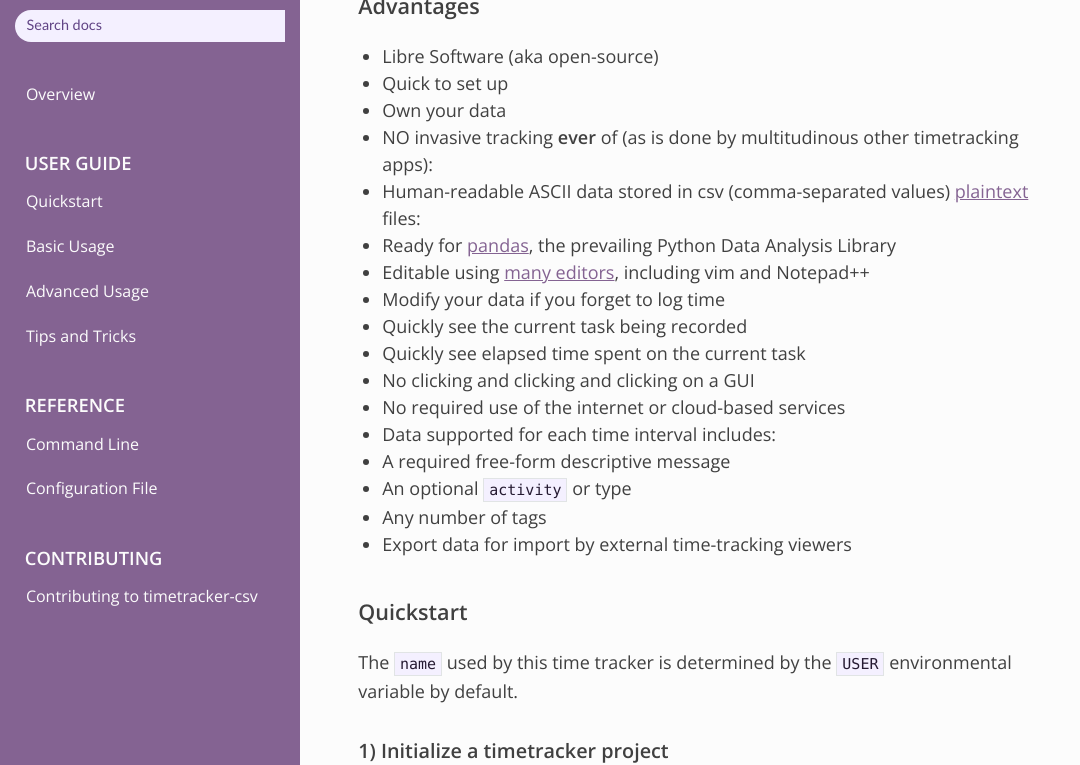
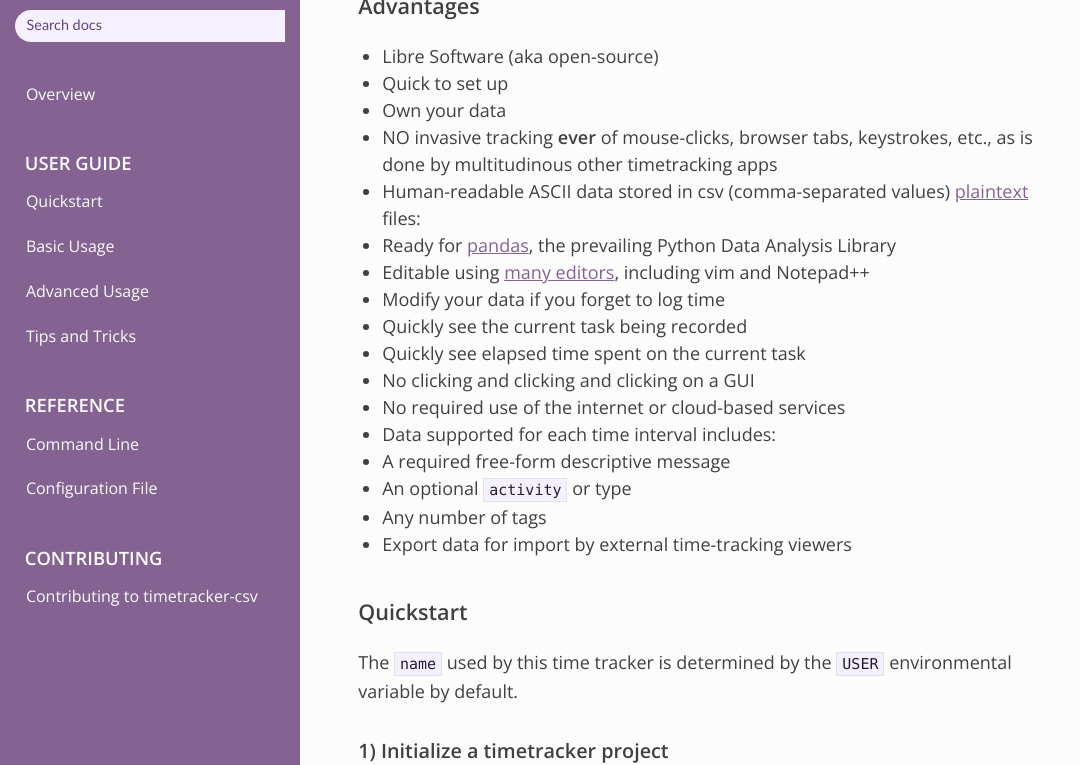
Before and after one commit to dvklopfenstein/timetracker, an MkDocs documentation site: the page built from docs/README.md, in a window 1280 px wide and 900 px high, scrolled down 866 px, cut to the strip 135-900 px from the top of the window. Shown: the whole strip, without its empty margins (0-1080 px from the left). Built offline with MkDocs 1.6.1, drawn with Linux system fonts in a browser that asks for light colours; nearby versions of some CDN libraries.

Commit message:
No invasive weirdo mouse-click, keystroke, browser tracking

```diff
--- a/docs/README.md
+++ b/docs/README.md
@@ -30,7 +30,7 @@ Time is saved in
 * Libre Software (aka open-source)
 * Quick to set up
 * Own your data
-* NO invasive tracking **ever** of (as is done by multitudinous other timetracking apps):
+* NO invasive tracking **ever** of mouse-clicks, browser tabs, keystrokes, etc., as is done by multitudinous other timetracking apps
 * Human-readable ASCII data stored in csv (comma-separated values) [plaintext](http://www.markwk.com/plain-text-life.html) files:
   * Ready for [pandas](https://pandas.pydata.org/), the prevailing Python Data Analysis Library
   * Editable using [many editors](https://survey.stackoverflow.co/2024/technology/#3-integrated-development-environment), including vim and Notepad++
```
Also changed, not shown: README.md (+2 -5 lines).
